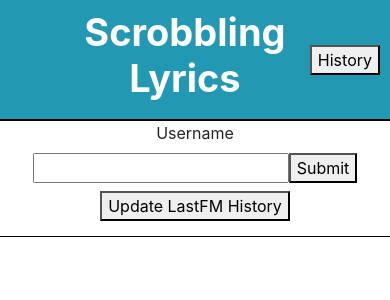
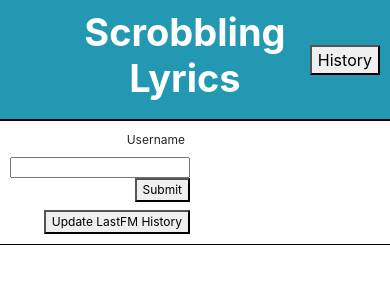
Before and after one commit to jwells-github/scrobbling-lyrics, a React (Create React App) app: page / in a window 390 px wide. Shown: the top 300 px of the page. Built offline with nearby package versions, Linux system fonts and the light colour scheme.

Commit message:
improve display for currently selected track

```diff
--- a/package.json
+++ b/package.json
@@ -15,7 +15,7 @@
     "react-scripts": "^3.4.2"
   },
   "scripts": {
-    "start": "cd server && node server.js",
+    "start": "react-scripts start",
     "build": "react-scripts build"
   },
   "eslintConfig": {
--- a/src/App.js
+++ b/src/App.js
@@ -4,6 +4,7 @@
 import Header from './Header'
 import TrackHistory from './TrackHistory'
 import Lyrics from './Lyrics'
+import SelectedSongDisplay  from './SelectedSongDisplay'
 import Spinner from 'react-bootstrap/Spinner'
 
 class App extends Component {
@@ -15,7 +16,7 @@
       lyrics: [],
       updateLyrics: true,
       mostRecentScrobbleId: '',
-      selectedSong: {'artist': '', 'track':''},
+      selectedSong: {'artist': '', 'track':'', 'art': ''},
       hideTrackHistory: true,
     };
     this.updateInterface = this.updateInterface.bind(this);
@@ -48,7 +49,7 @@
         this.setState({lastFmHistory: response})
       }
       else{
-        this.setState({username:'No Tracks Found'})
+        this.setState({username:'No User Found'})
       }
     })
   }
@@ -60,7 +61,8 @@
         // If the most recent scrobble hasn't already had its lyrics fetched
         let responseId = response.recenttracks.track[0].mbid;
         if(responseId !== this.state.mostRecentScrobble || responseId === ' '){
-          this.setLyrics(response.recenttracks.track[0]);
+          let mostRecentTrack = response.recenttracks.track[0]
+          this.setLyrics(mostRecentTrack);
           this.setState({mostRecentScrobble: responseId});
         }
       }
@@ -90,12 +92,13 @@
           else{
             this.gettingLyrics = false;
             this.setState({lyrics:response})
-            this.setState({selectedSong:{'artist': '', 'track': ''}})
+            this.setState({selectedSong:{'artist': '', 'track': '', 'art': ''}})
           }
         }
         else{
           this.gettingLyrics = false;
-          this.setState({selectedSong:{'artist': track.artist['#text'], 'track':track.name}})
+          let trackArt = (track.image[2] ? track.image[2]['#text'] : '');
+          this.setState({selectedSong:{'artist': track.artist['#text'], 'track':track.name, 'art':trackArt}})
           this.setState({lyrics:response})
         }
       })
@@ -120,10 +123,6 @@
     const selectedSong = this.state.selectedSong;
     const hideTrackHistory = this.state.hideTrackHistory;
 
-    let selectedSongMarkup = <span className='currentTrack  '></span>;
-    if(selectedSong.artist !== ''){
-      selectedSongMarkup = <span className='currentTrack'>{selectedSong.track} by {selectedSong.artist}</span>
-    }
     let mainContent = <Lyrics lyrics={trackLyrics}/>
     if(this.gettingLyrics){
       mainContent =
@@ -135,20 +134,20 @@
     }
     return (
       <div className="appContainer">
-        <Header
-          toggleTrackHistory ={this.toggleTrackHistory}
-        />
+        <Header toggleTrackHistory ={this.toggleTrackHistory}/>
         <TrackHistory
           hideTrackHistory={hideTrackHistory}
           trackHistory={lastFmHistory}
           setLyrics={this.setLyrics}
           setUpdateLyricsState={this.setUpdateLyricsState}/>
-        <UserInput
-          handleSubmit={this.handleSubmit}
-          username={username}
-          updateInterface={this.updateInterface}
-          setUpdateLyricsState={this.setUpdateLyricsState}/>
-        {selectedSongMarkup}
+        <div className='top-display'>
+          <UserInput
+            handleSubmit={this.handleSubmit}
+            username={username}
+            updateInterface={this.updateInterface}
+            setUpdateLyricsState={this.setUpdateLyricsState}/>
+          <SelectedSongDisplay selectedSong={selectedSong}/>
+        </div>
         {mainContent}
       </div>
     )
--- /dev/null
+++ b/src/SelectedSongDisplay.js
@@ -0,0 +1,24 @@
+import React, {Component} from 'react'
+
+class SelectedSongDisplay extends Component {
+
+
+  render() {
+    let trackImage;
+    if(this.props.selectedSong.art.length !== 0){
+      let imageURL = (this.props.selectedSong.art.length > 0 ? this.props.selectedSong.art : 'https://lastfm.freetls.fastly.net/i/u/64s/4128a6eb29f94943c9d206c08e625904.webp');
+      trackImage = <img src={imageURL} alt="track art"></img>
+    }
+    return (
+        <div className="current-track">
+          {trackImage}
+          <div>
+            <h2>{this.props.selectedSong.track}</h2>
+            <h2>{this.props.selectedSong.artist}</h2>
+          </div>
+        </div>
+    )
+  }
+}
+
+export default SelectedSongDisplay
--- a/src/TrackHistory.js
+++ b/src/TrackHistory.js
@@ -102,17 +102,10 @@
 }
 
 function TrackIcon(props){
-  if(props.image.length > 0 ){
+  let imageURL = (props.image.length > 0 ? props.image : 'https://lastfm.freetls.fastly.net/i/u/64s/4128a6eb29f94943c9d206c08e625904.webp');
     return(
-      <img src={props.image} alt='track art'></img>
+      <img src={imageURL} alt='track art'></img>
     )
-  }
-  else{
-    // Default image
-    return(
-      <img src={'https://lastfm.freetls.fastly.net/i/u/64s/4128a6eb29f94943c9d206c08e625904.webp'} alt='track art'></img>
-    )
-  }
 }
 
 function TrackTitle(props){
--- a/src/UserInput.js
+++ b/src/UserInput.js
@@ -6,11 +6,13 @@
   }
 
   render() {
+    let userDisplay = (this.props.username.length > 0 ? 'User: ' + this.props.username : ' ')
     return (
+
       <div className="userinput">
       <UserNameField
         handleSubmit={this.props.handleSubmit}/>
-       <h2>{this.props.username}</h2>
+       <h2>{userDisplay}</h2>
       <InterfaceUpdateButton
         onClick={()=>this.onClickUpdateInterface(this.props.username)}/>
       </div>
--- a/src/stylesheets/index.css
+++ b/src/stylesheets/index.css
@@ -28,6 +28,47 @@
   font-size: 38px;
 }
 
+
+.top-display{
+  display:flex;
+  justify-content: center;
+  align-items: center;
+  border-bottom:1px solid black;
+  padding:10px;
+}
+
+.top-display,
+.top-display h2{
+  font-size: 18px;
+}
+
+.userinput{
+  padding-right:15px;
+  width:50%;
+  text-align: end;
+}
+.userinput label{
+  padding-right: 5px;
+}
+.current-track{
+  padding-left:15px;
+  display: flex;
+  width:50%;
+  text-align: start;
+}
+.current-track img{
+  margin-right: 8px;
+  height: 80px;
+  align-self: center;
+  border: 1px solid black;
+}
+.current-track div{
+  display:flex;
+  flex-direction: column;
+  justify-content: center;
+}
+
+
 /* Track History pane*/
 .trackHistory{
   position:fixed;
@@ -51,7 +92,7 @@
 }
 
 .track img{
-  padding-right: 8px;
+  margin-right: 8px;
 }
 
 .track-details span{
@@ -117,14 +158,14 @@
   }
 }
 
-/* Hide the toggle track history button on larger screens */
-@media screen and (min-width: 769px){
+@media screen and (min-width: 1200px){
+  /* Hide the toggle track history button on larger screens */
   #toggleHistory{
     display:none;
   }
 }
 
-@media screen and (max-width: 768px){
+@media screen and (max-width: 1200px){
   .lyrics-pane p{
     padding: 0 50px 400px;
   }
@@ -136,19 +177,29 @@
 
 /*  */
 @media screen and (max-width: 480px) {
+  .top-display,
+  .top-display h2{
+    font-size: 12px;
+  }
+  .top-display input{
+    width:100%;
+    height:100%;
+  }
   .userinput{
-    text-align: center;
+    padding-right: 5px;
+  }
+  .current-track{
+    padding-left: 5px
+  }
+  .current-track img{
+    height: 60px
   }
   .userinput form label{
     display: block;
   }
-  .currentTrack{
-    display:block;
-    text-align: center;
-    border-bottom: 1px solid black;
-    margin-bottom: 20px;
-    padding-top: 10px;
-    padding-bottom: 5px;
+  /* Loading spinner*/
+  .spinner-container{
+    margin-top:60px;
   }
   .lyrics-pane p{
     padding: 0 0 400px;
```
Also changed, not shown: 13 other files (tests, documents, lock files or other folders).
